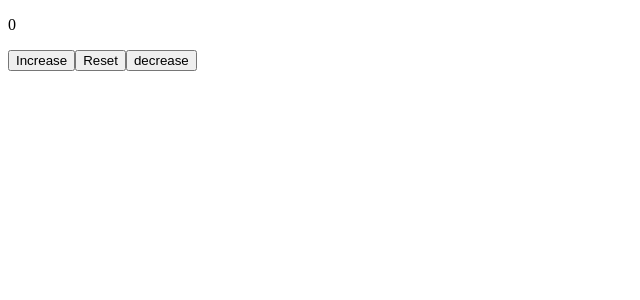
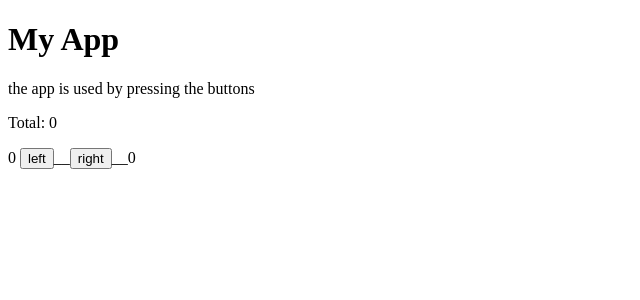
Before and after one commit to lonchanick/fullstackopen, a React (Vite) app in the folder Part1/1.2Course-Information-step-1 - Copy/newApp/: page / in a window 1280 px wide. Shown: the top 300 px of the page, without its empty margins (0-640 px from the left). Built offline with nearby package versions, Linux system fonts and the light colour scheme.

Commit message:
Debugging React applications CHAPTER

```diff
--- a/Part1/1.2Course-Information-step-1 - Copy/newApp/src/App.jsx
+++ b/Part1/1.2Course-Information-step-1 - Copy/newApp/src/App.jsx
@@ -1,33 +1,37 @@
 
 import {useState} from 'react'
-import Display from './Display';
-import Button from './Button';
+import History from './HistoryClicks';
+import Button from './Button'
 
 const App = () =>{
-  const [counter, setCounter] = useState(0);
-  console.log('rendering with counter value', counter)
+  const [total, setTotal] = useState(0);
+  const [clicks, logClick] = useState([]);
+  const [leftCounter, setLeft] = useState(0);
+  const [rightCounter, setRight] = useState(0);
 
-  const increase = () => {
-    console.log('increasing, value before', counter)
-    setCounter(counter+1)
+  const updateLeft = () => {
+    logClick(clicks.concat('L'));
+    const total = leftCounter + 1;
+    setLeft(total);
+    setTotal(total+rightCounter);
   }
 
-  const decrease = () => {
-    console.log('decreasing, value before', counter)
-    setCounter(counter-1)
-  }
-
-  const resetCounter = ()=> {
-    console.log('resetting to zero, value before', counter)
-    setCounter(0)
+  const updateRight = () => {
+    logClick(clicks.concat('R'));
+    const total = rightCounter + 1;
+    setRight(total);
+    setTotal(total+leftCounter);
   }
 
   return(
     <>
-    <Display counter = {counter} />
-    <Button onClick = {increase} text = 'Increase' />
-    <Button onClick = {resetCounter} text = 'Reset' />
-    <Button onClick = {decrease} text = 'decrease' />
+      <h1>My App</h1>
+      <History clicks = {clicks}/>
+      <p>Total: {total}</p>
+      {leftCounter}<span>   </span>
+      <Button fnReference={updateLeft} text='left' /><span>__</span>
+      <Button fnReference={updateRight} text='right' /><span>__</span>
+      {rightCounter}
     </>
   );
 }
--- a/Part1/1.2Course-Information-step-1 - Copy/newApp/src/Button.jsx
+++ b/Part1/1.2Course-Information-step-1 - Copy/newApp/src/Button.jsx
@@ -1,4 +1,4 @@
 
-const Button = ({onClick, text})=> <button onClick={onClick}> {text} </button>
+const Button = ({ fnReference, text }) => <button onClick={fnReference}>{text}</button>
 
 export default Button
--- /dev/null
+++ b/Part1/1.2Course-Information-step-1 - Copy/newApp/src/HistoryClicks.jsx
@@ -0,0 +1,11 @@
+const History  = (param)=>{
+    if(param.clicks.length === 0)
+    {
+        return (<div> the app is used by pressing the buttons </div>);
+    }
+
+
+    return( <p>{param.clicks.join('-')}</p>)
+}
+
+export default History
```
